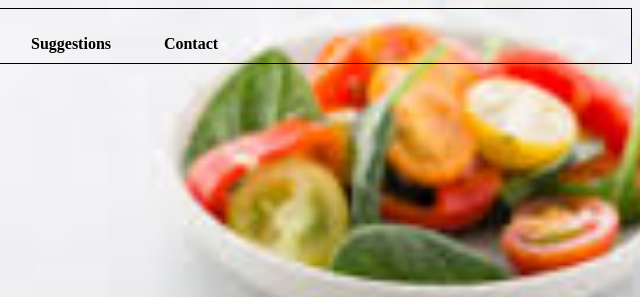
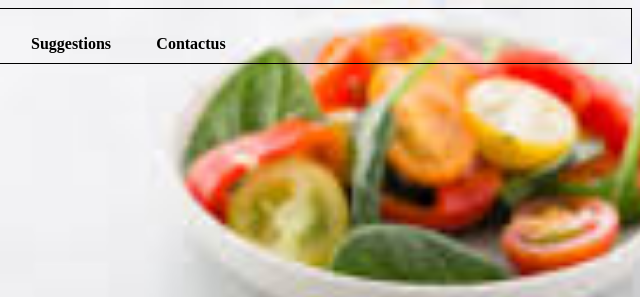
Before and after one commit to anshika00/Mk-kitchen, a plain HTML site: page index.html in a window 1280 px wide. Shown: the top 297 px of the page, 640-1280 px from the left. Drawn offline with Linux system fonts and the light colour scheme.

Commit message:
Update index.html
homepage

```diff
--- a/index.html
+++ b/index.html
@@ -71,7 +71,7 @@ form, input[type="button"] :hover{
                 <li><a href="signitup.html"><b>Home</b></a></li>
                 <li><a href="menu.html"><b>Menu</b></a></li>
                 <li><a href="suggestion.html"><b>Suggestions</b></a></li>
-                <li><a href="contactus.html"><b>Contact</b></a></li>
+                <li><a href="contactus.html"><b>Contactus</b></a></li>
             </ul>
         </div>
         <div class="wd">
```
